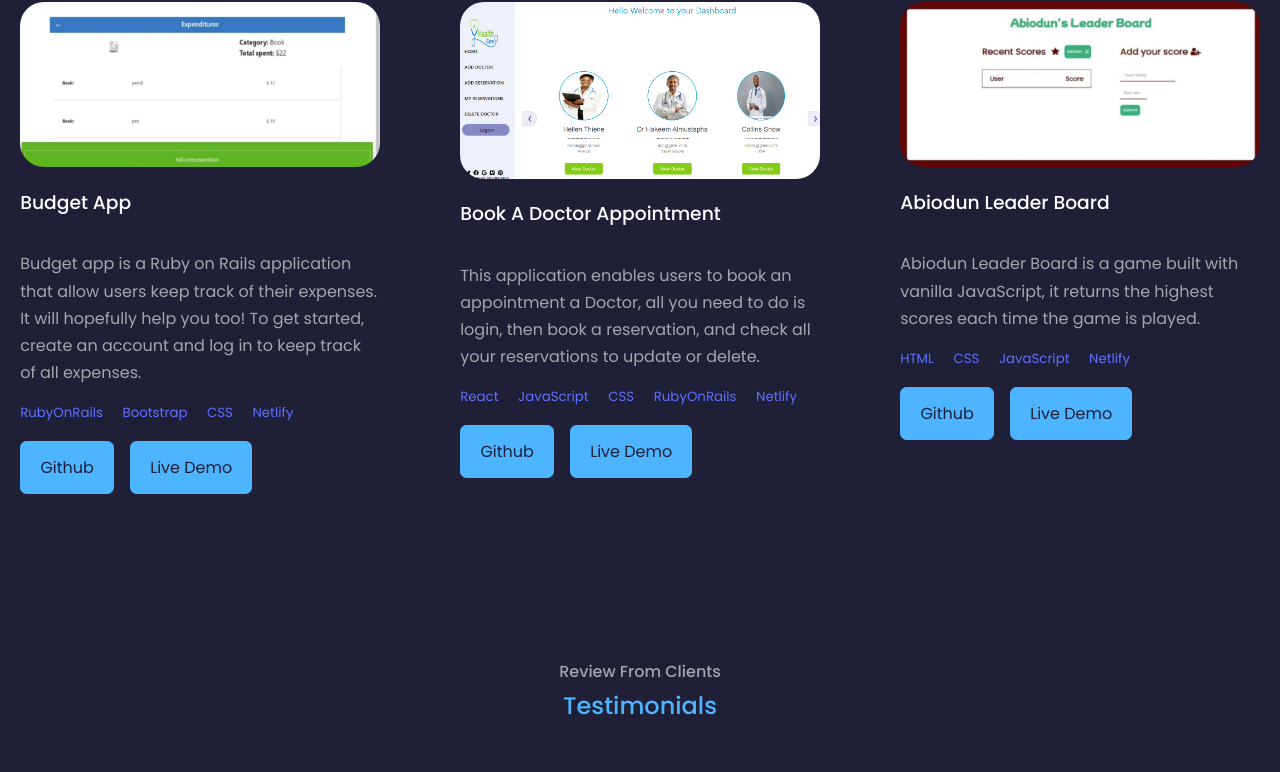
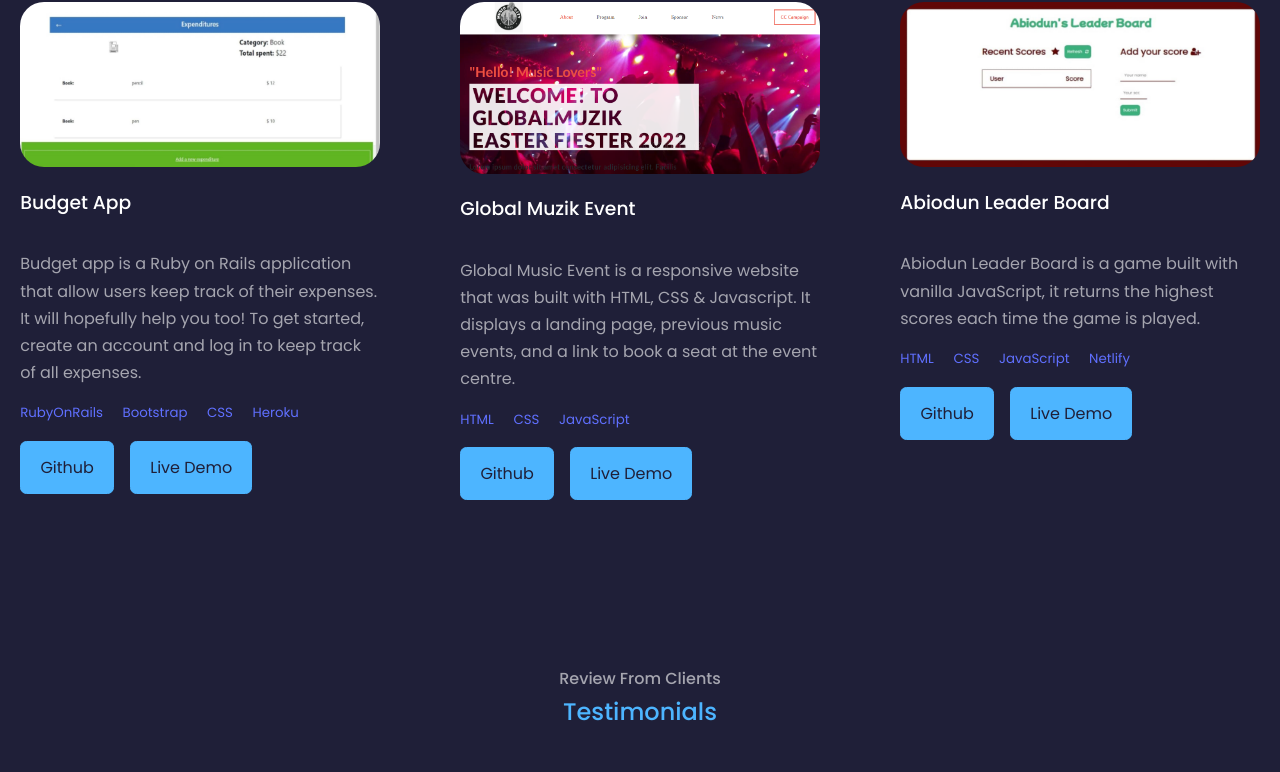
Before and after one commit to abiodunraheem/abiodun-react-portfolio, a React (Create React App) app: page / in a window 1280 px wide. Shown: the part 3634-4406 px from the top of the page. Built offline with nearby package versions, Linux system fonts and the light colour scheme; a web font is replaced by a local one.

Commit message:
Add livelinks and sourcelinks to portfolio

```diff
--- a/src/components/portfolio/Portfolio.js
+++ b/src/components/portfolio/Portfolio.js
@@ -4,7 +4,7 @@ import budgetApp from '../../assets/budgetApp.jpeg';
 import bookstore from '../../assets/bookstore.jpeg';
 import silverbirdCinemas from '../../assets/silverbirdCinemas.jpeg';
 import space from '../../assets/space.png';
-import doctor from '../../assets/doctor.png';
+import music from '../../assets/music.png';
 import leaderboard from '../../assets/leaderboard.jpeg';
 
 const projectsList = [
@@ -19,7 +19,7 @@ const projectsList = [
       'React ',
       'Netlify ',
     ],
-    liveLink: 'https://github.com/abiodunraheem/space-travelers-hub',
+    liveLink: 'https://spacetra.netlify.app/',
     sourceLink: 'https://github.com/abiodunraheem/space-travelers-hub',
   },
   {
@@ -59,25 +59,23 @@ const projectsList = [
       'RubyOnRails ',
       'Bootstrap ',
       'CSS ',
-      'Netlify ',
+      'Heroku ',
     ],
     liveLink: 'https://abiodun-budget-app.herokuapp.com/',
     sourceLink: 'https://github.com/abiodunraheem/Budget-app',
   },
   {
     id: 5,
-    image: doctor,
-    title: 'Book A Doctor Appointment',
-    description: 'This application enables users to book an appointment a Doctor, all you need to do is login, then book a reservation, and check all your reservations to update or delete.',
+    image: music,
+    title: 'Global Muzik Event',
+    description: 'Global Music Event is a responsive website that was built with HTML, CSS & Javascript. It displays a landing page, previous music events, and a link to book a seat at the event centre.',
     skills: [
-      'React ',
+      'HTML ',
+      'CSS ',
       'JavaScript ',
-      'CSS ',
-      'RubyOnRails ',
-      'Netlify ',
     ],
-    liveLink: 'https://github.com/abiodunraheem/book-an-appointment-with-a-doctor-frontend',
-    sourceLink: 'https://github.com/abiodunraheem/book-an-appointment-with-a-doctor-frontend',
+    liveLink: 'https://abiodunraheem.github.io/First-Capstone-Project/',
+    sourceLink: 'https://github.com/abiodunraheem/First-Capstone-Project',
   },
   {
     id: 6,
```
Also changed, not shown: src/assets/music.png (added).
